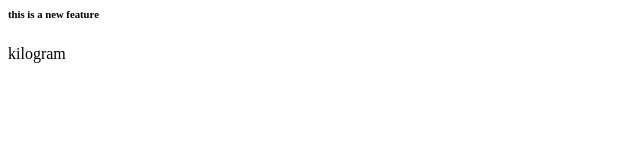
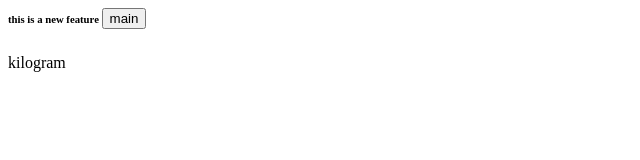
Before and after one commit to muzamiliqbalganaie/LocalRepo, a plain HTML site: page index.html in a window 1280 px wide. Shown: the whole page, without its empty margins (0-640 px from the left). Drawn offline with Linux system fonts and the light colour scheme.

Commit message:
add button

```diff
--- a/index.html
+++ b/index.html
@@ -1,5 +1,6 @@
 <h6>
     this is a new feature
+    <button>main</button>
 </h6>
 <p>
     kilogram
```
